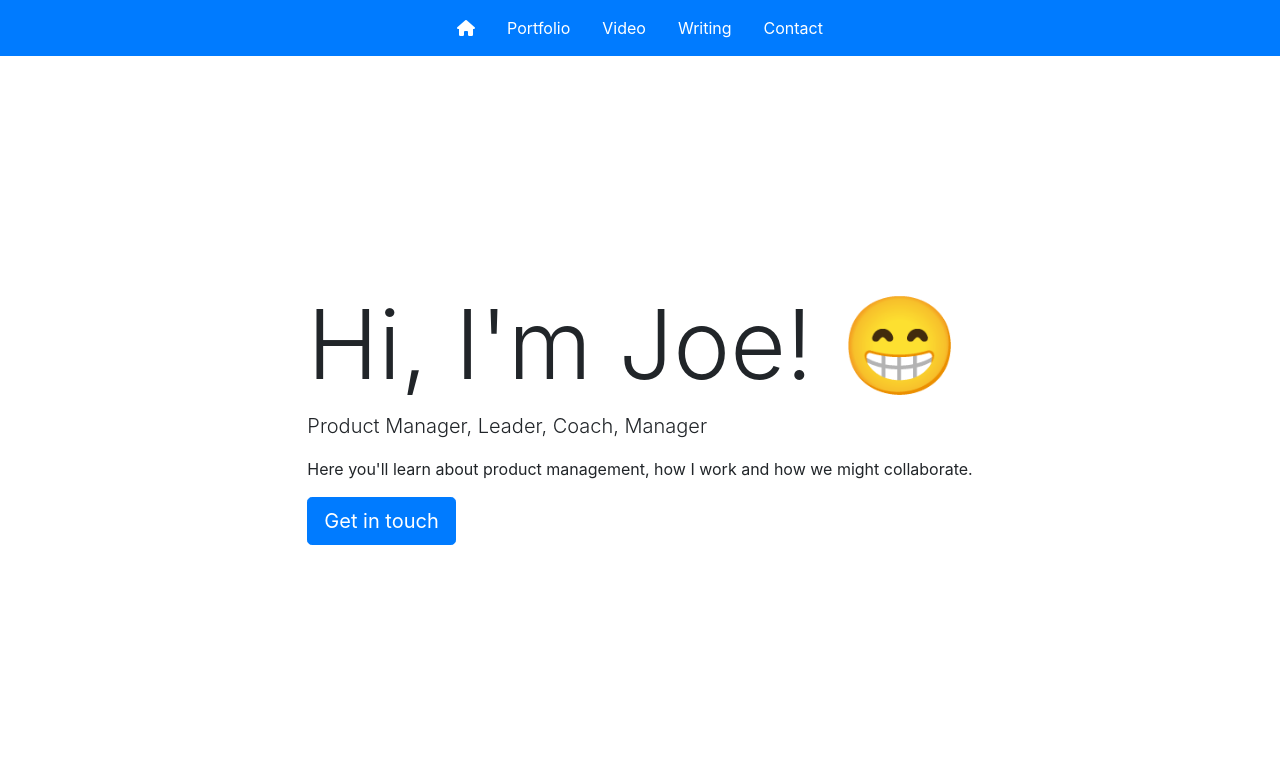
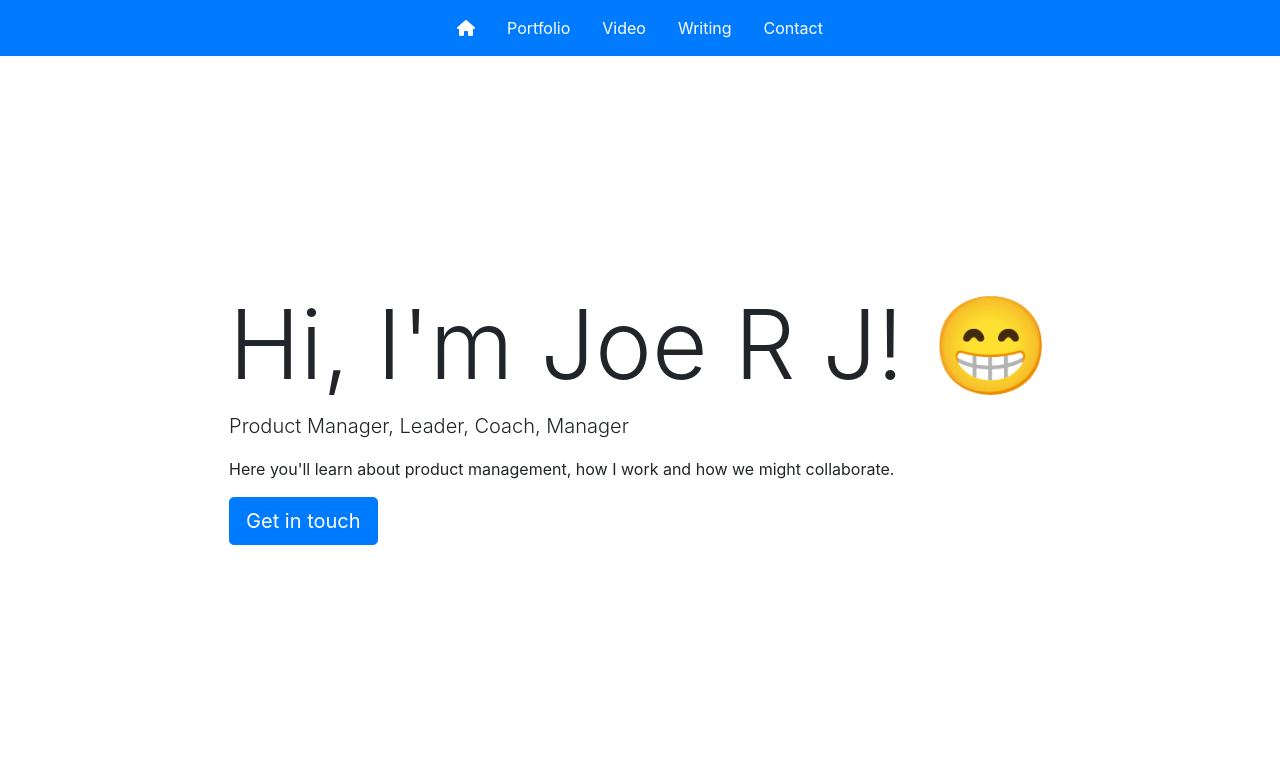
Before and after one commit to joerj123/joerj123.github.io, a plain HTML site: page index.html in a window 1280 px wide. Shown: the top 773 px of the page. Drawn offline with nearby package versions, Linux system fonts and the light colour scheme.

Commit message:
Updated my name

```diff
--- a/index.html
+++ b/index.html
@@ -43,7 +43,7 @@
     <!-- Hero element -->
     <div class="hero-parent page-content">
         <div class="hero-child">
-            <h1 class="display-1">Hi, I'm Joe! &#128513;</h1>
+            <h1 class="display-1">Hi, I'm Joe R J! &#128513;</h1>
             <p class="lead">Product Manager, Leader, Coach, Manager</p>
             <p>Here you'll learn about product management, how I work and how we might collaborate.</p>
             <a class="btn btn-primary btn-lg" href="contact.html" role="button">Get in touch</a>
```
